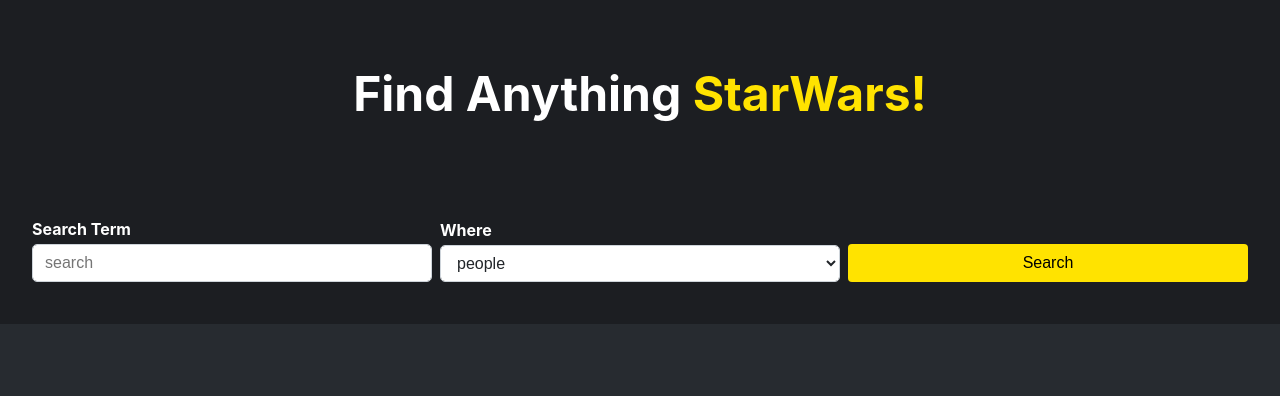
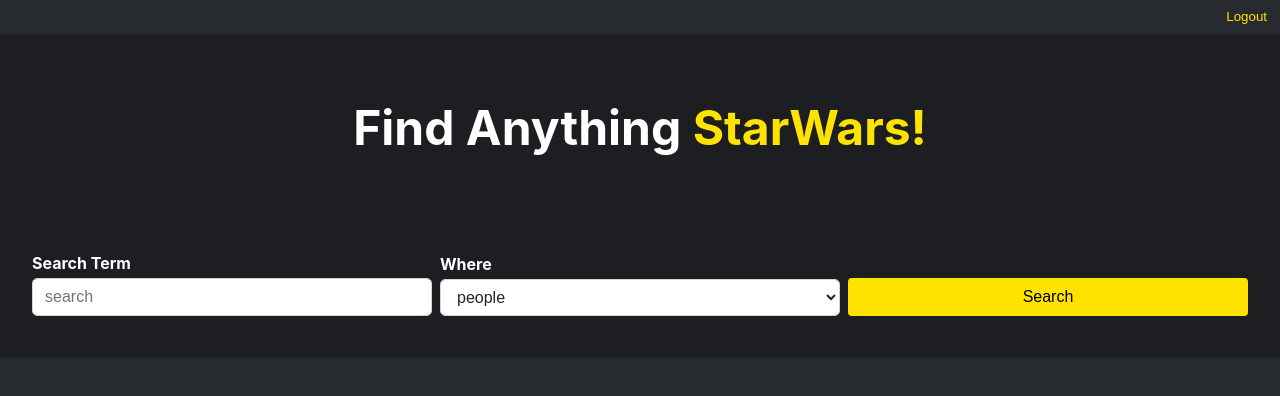
Before and after one commit to Gblack-Hub/star-wars, a React (Create React App) app: page / in a window 1280 px wide. Shown: the top 396 px of the page. Built offline with nearby package versions, Linux system fonts and the light colour scheme; sample sign-in values are in the browser's storage.

Commit message:
add project documentation, navbar and infinite scrolling

```diff
--- /dev/null
+++ b/src/components/dashboard/navbar/Navbar.jsx
@@ -0,0 +1,17 @@
+import { useNavigate } from 'react-router-dom';
+import styles from "./navbar.module.css";
+
+export default function Navbar() {
+    const navigate = useNavigate();
+
+    function handleLogout() {
+        window.localStorage.removeItem("isLoggedIn");
+        window.localStorage.removeItem("loggedInUserData");
+        navigate("/login");
+    }
+    return (
+        <nav className={styles.navbar}>
+        <button className={styles.button} onClick={handleLogout}>Logout</button>
+    </nav>
+    )
+}
--- /dev/null
+++ b/src/components/dashboard/navbar/navbar.module.css
@@ -0,0 +1,19 @@
+.navbar {
+  display: flex;
+  justify-content: flex-end;
+}
+
+.button {
+  font-weight: 400;
+  line-height: 1.5;
+  color: var(--primary-color);
+  background: var(--secondary-color);
+  user-select: none;
+  border-radius: 0.25rem;
+  border: 1px solid transparent;
+  padding: 0.375rem 0.75rem;
+  cursor: pointer;
+  text-align: center;
+  text-decoration: none;
+  vertical-align: middle;
+}
--- a/src/components/dashboard/search-box/SearchBox.jsx
+++ b/src/components/dashboard/search-box/SearchBox.jsx
@@ -1,8 +1,8 @@
 import styles from "./search-box.module.css";
 import { searchType } from '../../../utils';
-import { useDispatch, useSelector } from 'react-redux';
-import { initiateSearch, searchSelector } from "../../../store/slices/dashboard/search";
-import { useState } from 'react';
+import { useDispatch } from 'react-redux';
+import { initiateSearch } from "../../../store/slices/dashboard/search";
+import { useState, useEffect, useRef } from 'react';
 
 function renderSearchType() {
     return searchType.map(function (item, index) {
@@ -12,13 +12,33 @@
 
 function SearchBox() {
     const dispatch = useDispatch();
+    const loader = useRef(null);
 
+    const [page, setPage] = useState(1)
     const [values, setValues] = useState({
         searchTerm: "",
         searchType: "people"
     })
 
-    const { success, failure, error } = useSelector(searchSelector).search;
+    const handleObserver = (entities) => {
+        const target = entities[0]
+        if (target.isIntersecting) {
+          setPage(_page => _page + 1)
+        }
+    }
+
+    useEffect(() => {
+        const options = {
+          root: null,
+          rootMargin: '20px',
+          threshold: 1.0,
+        }
+        // initialize IntersectionObserver and attaching to Load More div
+        const observer = new IntersectionObserver(handleObserver, options)
+        if (loader.current) {
+          observer.observe(loader.current)
+        }
+      }, [])
 
     function handleChange(event){
 		setValues({ ...values, [event.target.name]: event.target.value });
@@ -27,27 +47,25 @@
     function handleSubmit(e){
         e.preventDefault();
 
-        console.log(values);
-        if(!values.searchTerm.trim() && !values.searchType.trim()){
+        if(values.searchTerm === "" || values.searchType === ""){
             return;
         }
 
-        dispatch(initiateSearch(values));
-        console.log(success, failure, error);
+        dispatch(initiateSearch(values, page));
     }
 
     return (
-        <div className={styles.dark_backgound}>
+        <div className={styles.dark_background}>
             <h1 className={styles.search_text}>Find Anything <span className={styles.starwars_text}>StarWars!</span></h1>
             <form onSubmit={handleSubmit}>
                 <div className={styles.searchbox_container}>
                     <div className={styles.form_group}>
                         <label>Search Term</label>
-                        <input type="text" onChange={handleChange} name="searchTerm" className={styles.input} value={values.searchTerm} placeholder="search" />
+                        <input type="text" onChange={handleChange} name="searchTerm" className={styles.input} value={values.searchTerm} placeholder="search" required />
                     </div>
                     <div className={styles.form_group}>
                         <label>Where</label>
-                        <select onChange={handleChange} name="searchType" className={styles.select} value={values.searchType}>
+                        <select onChange={handleChange} name="searchType" className={styles.select} value={values.searchType} required>
                             {renderSearchType()}
                         </select>
                     </div>
--- a/src/components/dashboard/search-box/search-box.module.css
+++ b/src/components/dashboard/search-box/search-box.module.css
@@ -4,7 +4,7 @@
   align-items: flex-end;
 }
 
-.dark_backgound {
+.dark_background {
   padding: 2rem;
   background-color: var(--dark-theme-secondary);
 }
--- a/src/components/dashboard/search-results/SearchResults.jsx
+++ b/src/components/dashboard/search-results/SearchResults.jsx
@@ -4,7 +4,6 @@
 import { searchSelector } from '../../../store/slices/dashboard/search';
 
 function SearchResults() {
-    // const dispatch = useDispatch();
     const { searchResults, searchType, loading, success, failure, error } = useSelector(searchSelector).search;
 
     if(failure) return <div className={styles.error_text}>ERROR: {error}</div>;
--- a/src/pages/dashboard/Dashboard.jsx
+++ b/src/pages/dashboard/Dashboard.jsx
@@ -1,10 +1,12 @@
 import React from 'react'
+import Navbar from '../../components/dashboard/navbar/Navbar';
 import SearchBox from '../../components/dashboard/search-box/SearchBox';
 import SearchResults from '../../components/dashboard/search-results/SearchResults';
 
 export default function Dashboard() {
     return (
         <>
+            <Navbar />
             <SearchBox />
             <SearchResults />
         </>
--- a/src/store/slices/dashboard/search.js
+++ b/src/store/slices/dashboard/search.js
@@ -1,4 +1,4 @@
-import { createSlice } from '@reduxjs/toolkit';
+import { createSlice } from "@reduxjs/toolkit";
 
 const initialState = {
   searchResults: [],
@@ -10,14 +10,16 @@
 };
 
 export const searchSlice = createSlice({
-    name: 'search',
+  name: "search",
   initialState,
   reducers: {
     searchRequest: (state = initialState) => {
       state.loading = true;
     },
     searchSuccess: (state, { payload }) => {
-            state.searchResults = payload.results;
+      console.log([...payload.results]);
+      state.searchResults = [...state.searchResults, ...payload.results];
+      // state.searchResults = payload.results;
       state.searchType = payload.searchType;
       state.success = true;
       state.loading = false;
@@ -29,42 +31,43 @@
       state.success = false;
       state.error = payload;
     },
-    }
-})
+  },
+});
 
 //actions
-export const { searchRequest, searchSuccess, searchFailure } = searchSlice.actions
+export const { searchRequest, searchSuccess, searchFailure } =
+  searchSlice.actions;
 
 //selectors
-export const searchSelector = state => state
+export const searchSelector = (state) => state;
 
 //reducer
-export default searchSlice.reducer
-
+export default searchSlice.reducer;
 
 //Asynchronous thunk action
-export const initiateSearch = (searchData) => {
-    return async dispatch => {
-        dispatch(searchRequest())
+export const initiateSearch = (searchData, page) => {
+  return async (dispatch) => {
+    dispatch(searchRequest());
 
     try {
-            const response = await fetch(`${process.env.REACT_APP_API_URL}${searchData.searchType}/?search=${searchData.searchTerm}&page=${1}`)
+      const response = await fetch(
+        `${process.env.REACT_APP_API_URL}${searchData.searchType}/?search=${searchData.searchTerm}&page=${page}`
+      );
 
       if (!response.ok) {
-                dispatch(searchFailure('Network response was not OK'));
+        dispatch(searchFailure("Network response was not OK"));
       }
 
-            const {results} = await response.json();
+      const { results } = await response.json();
 
       let data = {
         results,
-                searchType: searchData.searchType
-            }
+        searchType: searchData.searchType,
+      };
 
       dispatch(searchSuccess(data));
-
     } catch (error) {
       dispatch(searchFailure(error.message));
     }
-    }
-}
+  };
+};
--- a/src/utils/index.js
+++ b/src/utils/index.js
@@ -1,4 +1,4 @@
-export const searchType = ['people', 'planets'];
+export const searchType = ["people", "planets"];
 
 export const formatNumberInThousand = (num) => {
   if (num) {
@@ -8,4 +8,4 @@
   } else {
     return;
   }
-}
+};
```
Also changed, not shown: src/App.js (+5 -5 lines), 1 other file (tests, documents, lock files or other folders). Lines whose indentation alone changed are shown as unchanged.
